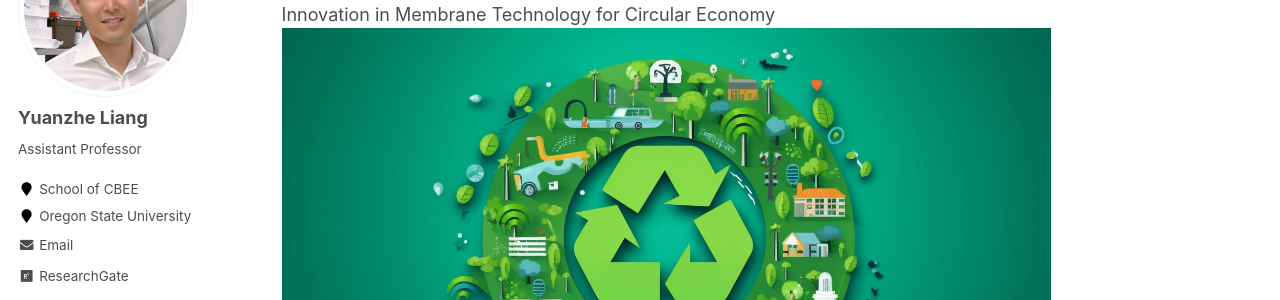
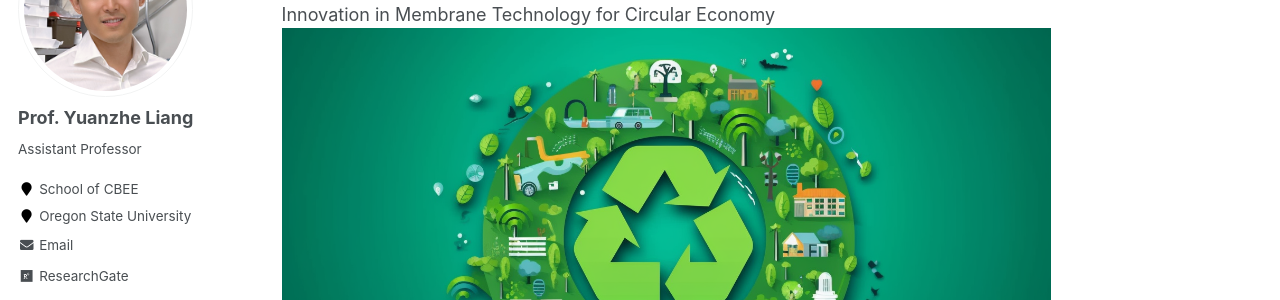
Before and after one commit to yuanzheliang/yuanzheliang.github.io, a Jekyll site: the page built from _pages/about.md, in a window 1280 px wide. Shown: the part 196-496 px from the top of the page. Built offline with Jekyll 4.4.1, drawn with Linux system fonts in a browser that asks for light colours; some web fonts are replaced.

Commit message:
Update _config.yml

```diff
--- a/_config.yml
+++ b/_config.yml
@@ -80,7 +80,7 @@ analytics:
 
 # Site Author
 author:
-  name             : "Yuanzhe Liang"
+  name             : "Prof. Yuanzhe Liang"
   avatar           : "profile.png"
   bio              : "Assistant Professor"
   location         : "School of CBEE"
```
